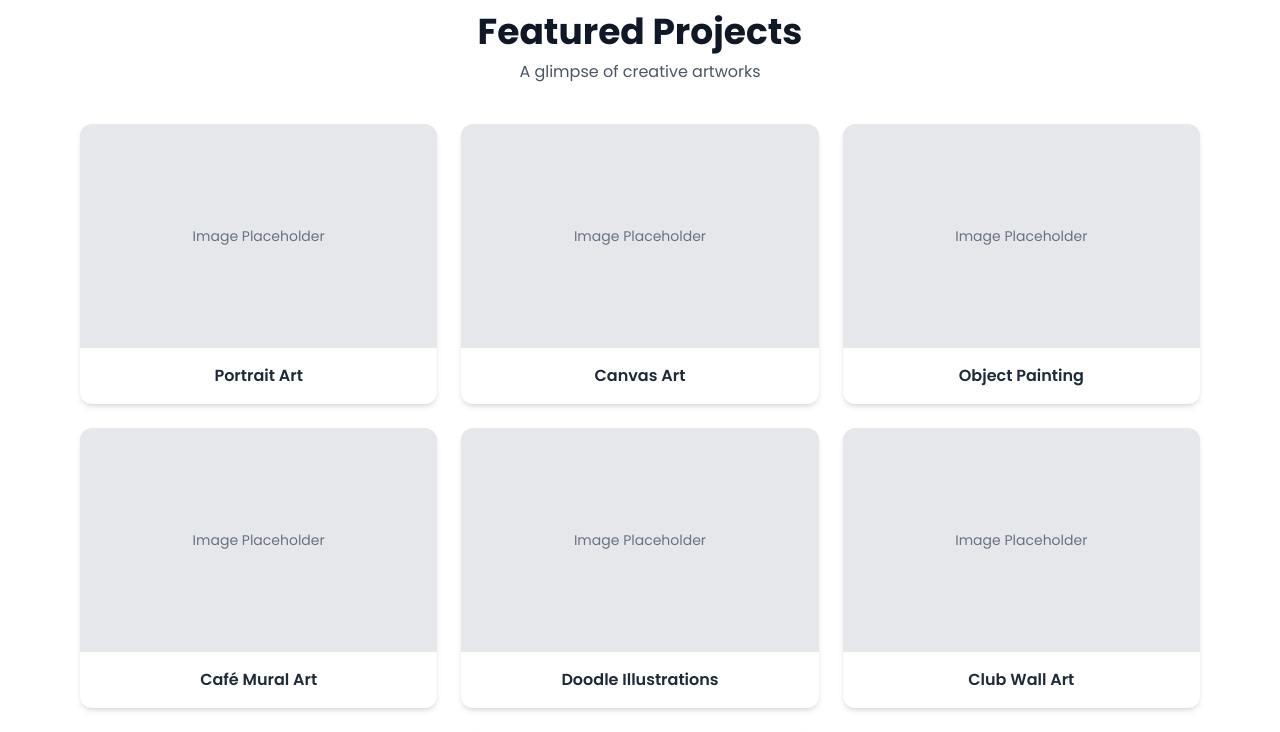
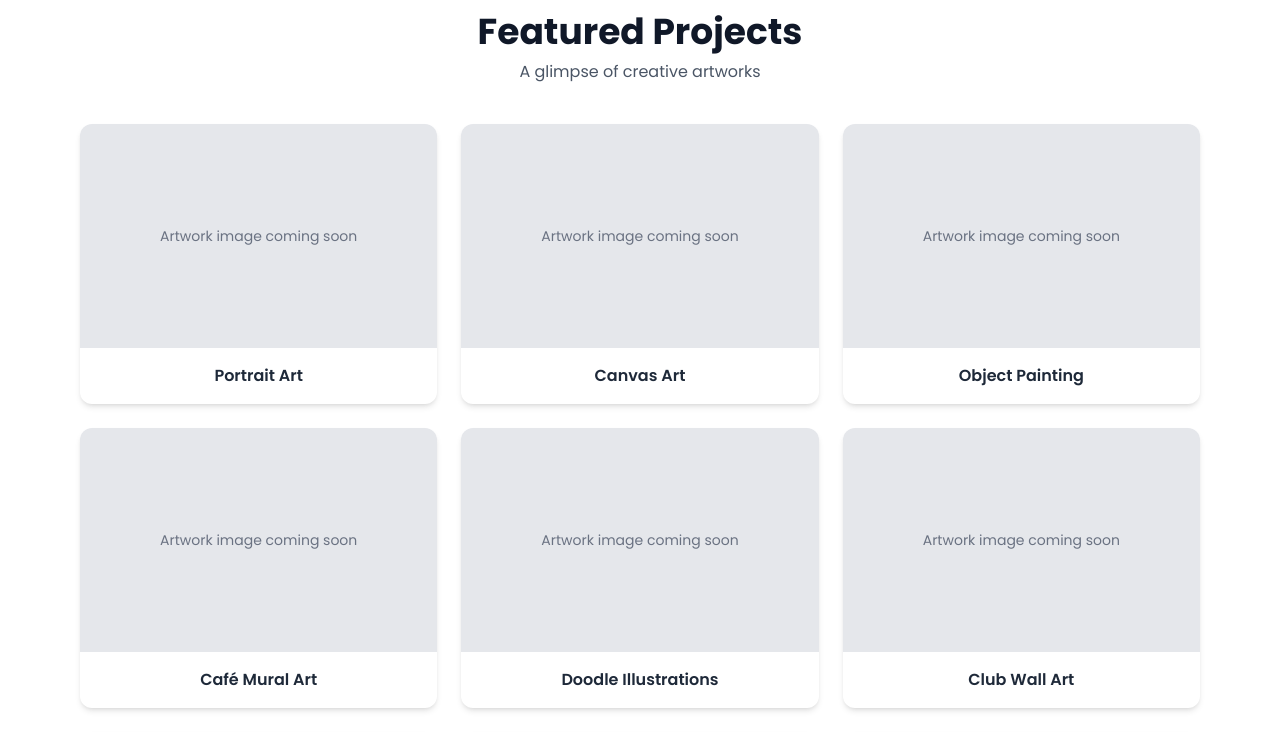
Before and after one commit to kaustubhlearner/Client-Portfolio-, a Next.js app: page / in a window 1280 px wide. Shown: the part 880-1612 px from the top of the page. Built offline with nearby package versions, Linux system fonts and the light colour scheme.

Commit message:
Fix navigation, paths and portfolio interactions

```diff
--- a/components/Projectsection.tsx
+++ b/components/Projectsection.tsx
@@ -1,41 +1,36 @@
-"use client";
+const projects = [
+  'Portrait Art',
+  'Canvas Art',
+  'Object Painting',
+  'Café Mural Art',
+  'Doodle Illustrations',
+  'Club Wall Art',
+  'Room Murals',
+  'Wall Murals',
+  'Temple Artwork',
+];
 
 export default function ProjectsSection() {
-  const projects = [
-    "Portrait Art",
-    "Canvas Art",
-    "Object Painting",
-    "Café Mural Art",
-    "Doodle Illustrations",
-    "Club Wall Art",
-    "Room Murals",
-    "Wall Murals",
-    "Temple Artwork",
-  ];
-
   return (
-    <section className="py-20 bg-white" id="projects">
-      <div className="text-center mb-10">
+    <section id="projects" className="scroll-mt-24 bg-white py-20">
+      <div className="mb-10 text-center">
         <h2 className="text-4xl font-bold text-gray-900">Featured Projects</h2>
-        <p className="text-gray-600 mt-2">A glimpse of creative artworks</p>
+        <p className="mt-2 text-gray-600">A glimpse of creative artworks</p>
       </div>
 
-      <div className="grid grid-cols-1 sm:grid-cols-2 md:grid-cols-3 gap-6 px-6 md:px-20">
-        {projects.map((project, index) => (
-          <div
-            key={index}
-            className="group rounded-xl overflow-hidden shadow-md hover:shadow-xl transition-shadow duration-300"
+      <div className="grid grid-cols-1 gap-6 px-6 sm:grid-cols-2 md:grid-cols-3 md:px-20">
+        {projects.map((project) => (
+          <article
+            key={project}
+            className="group overflow-hidden rounded-xl shadow-md transition-shadow duration-300 hover:shadow-xl"
           >
-            {/* Image Frame (empty for now) */}
-            <div className="h-56 w-full bg-gray-200 flex items-center justify-center">
-              <span className="text-gray-500 text-sm">Image Placeholder</span>
+            <div className="flex h-56 w-full items-center justify-center bg-gray-200">
+              <span className="text-sm text-gray-500">Artwork image coming soon</span>
             </div>
-
-            {/* Title */}
-            <h3 className="text-center py-4 font-semibold text-gray-800 group-hover:text-black">
+            <h3 className="py-4 text-center font-semibold text-gray-800 transition group-hover:text-purple-700">
               {project}
             </h3>
-          </div>
+          </article>
         ))}
       </div>
     </section>
```
